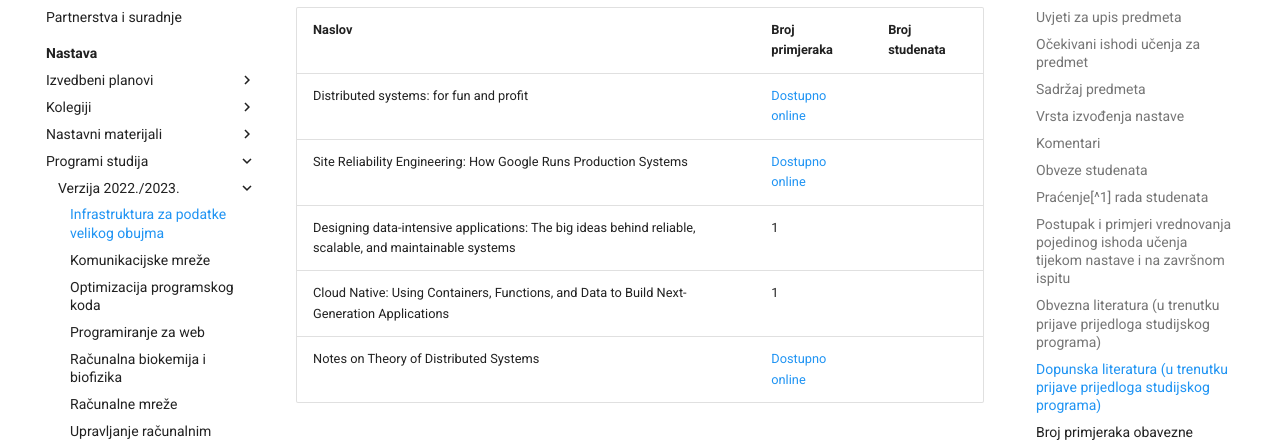
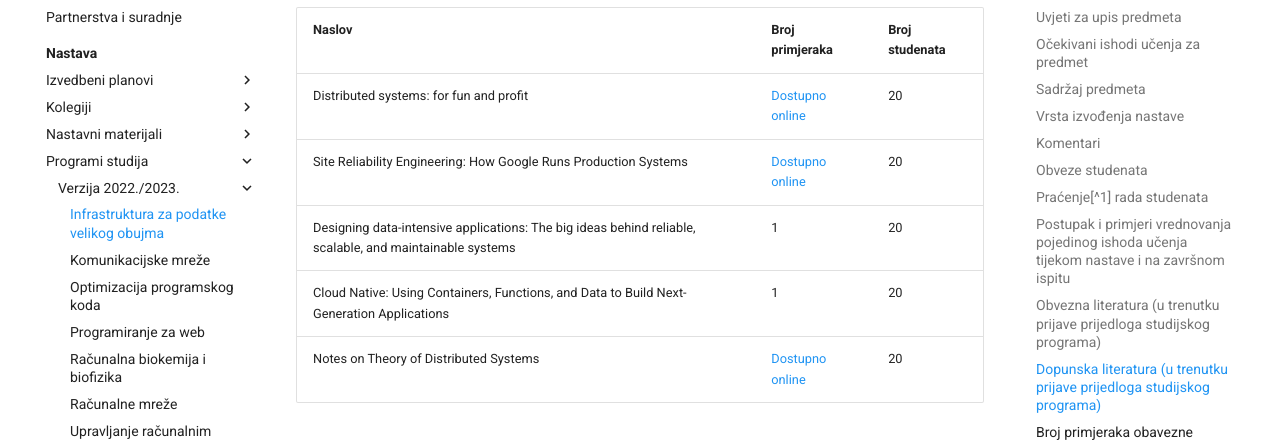
Before and after one commit to gaseri/website, an MkDocs documentation site: the page built from docs/hr/nastava/programi/verzija-2022-2023/IPVO.md, in a window 1280 px wide and 900 px high, scrolled down 5138 px. Shown: the part 172-614 px from the top of the window. Built offline with MkDocs 1.6.1 and Material for MkDocs 9.7.7, drawn with Linux system fonts in a browser that asks for light colours; comment, search, counter and statistics services are not loaded.

Commit message:
Added number of students to IPVO programme

```diff
--- a/docs/hr/nastava/programi/verzija-2022-2023/IPVO.md
+++ b/docs/hr/nastava/programi/verzija-2022-2023/IPVO.md
@@ -122,11 +122,11 @@ Detaljan način razrade bodovanja na predmetu te pragovi prolaza za pojedine akt
 
 | Naslov | Broj primjeraka | Broj studenata |
 | ------ | --------------- | -------------- |
-| Distributed systems: for fun and profit | [Dostupno online](http://book.mixu.net/distsys/) | |
-| Site Reliability Engineering: How Google Runs Production Systems | [Dostupno online](https://sre.google/sre-book/table-of-contents/) | |
-| Designing data-intensive applications: The big ideas behind reliable, scalable, and maintainable systems | 1 | |
-| Cloud Native: Using Containers, Functions, and Data to Build Next-Generation Applications | 1 | |
-| Notes on Theory of Distributed Systems | [Dostupno online](http://cs-www.cs.yale.edu/homes/aspnes/classes/465/notes.pdf) | |
+| Distributed systems: for fun and profit | [Dostupno online](http://book.mixu.net/distsys/) | 20 |
+| Site Reliability Engineering: How Google Runs Production Systems | [Dostupno online](https://sre.google/sre-book/table-of-contents/) | 20 |
+| Designing data-intensive applications: The big ideas behind reliable, scalable, and maintainable systems | 1 | 20 |
+| Cloud Native: Using Containers, Functions, and Data to Build Next-Generation Applications | 1 | 20 |
+| Notes on Theory of Distributed Systems | [Dostupno online](http://cs-www.cs.yale.edu/homes/aspnes/classes/465/notes.pdf) | 20 |
 
 ### Načini praćenja kvalitete koji osiguravaju stjecanje izlaznih znanja, vještina i kompetencija
 
```
